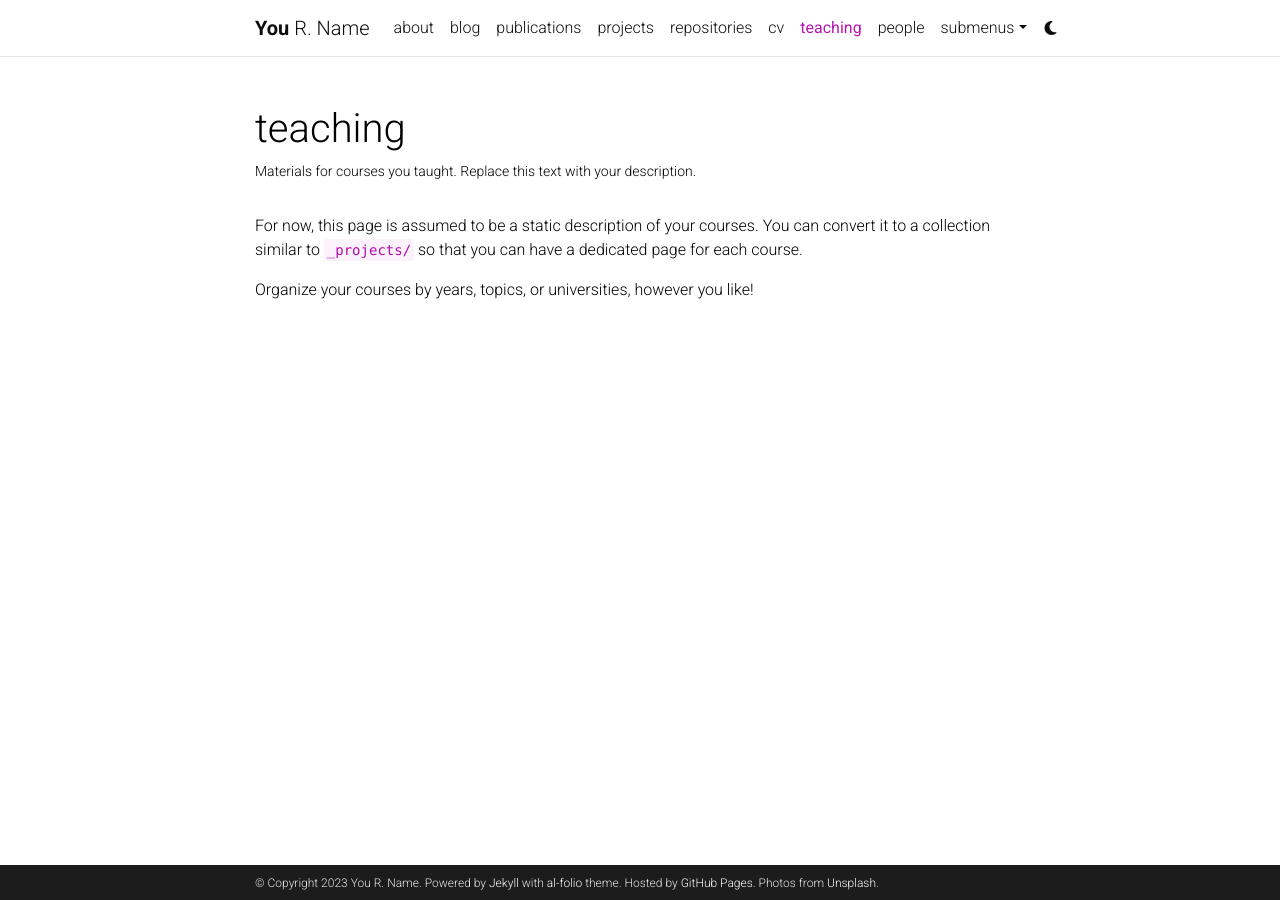
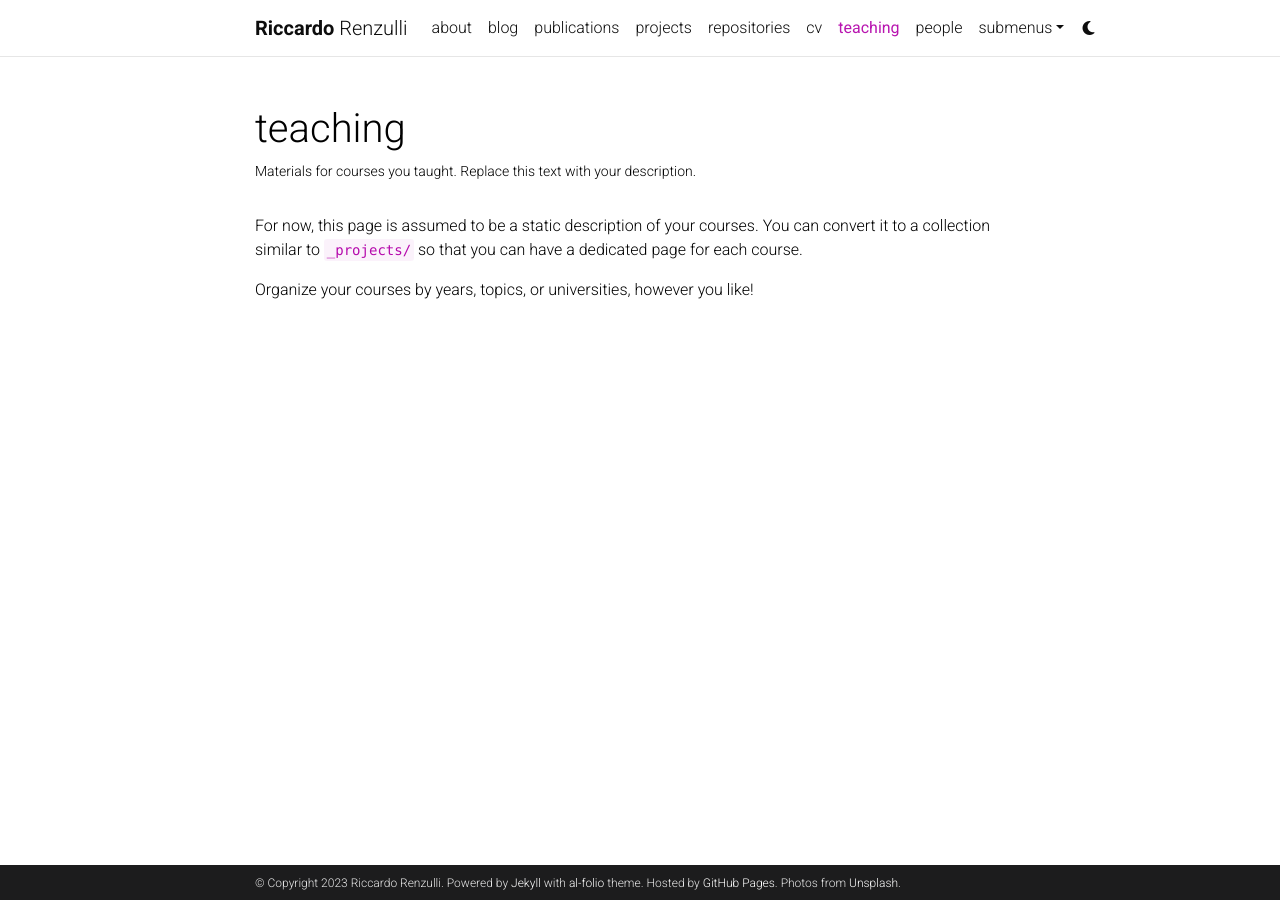
Before and after one commit to riccardorenzulli/riccardorenzulli, a Jekyll site: the page built from _pages/teaching.md, in a window 1280 px wide. Built offline with Jekyll 4.4.1, drawn with Linux system fonts in a browser that asks for light colours; comment, search, counter and statistics services are not loaded; a style sheet for code colours, icons or effects is not loaded.

```diff
--- a/_config.yml
+++ b/_config.yml
@@ -3,10 +3,10 @@
 # -----------------------------------------------------------------------------
 
 title: blank # the website title (if blank, full name will be used instead)
-first_name: You
-middle_name: R.
-last_name: Name
-email: you@example.com
+first_name: Riccardo
+middle_name:
+last_name: Renzulli
+email: riccardo.renzulli@unito.it
 description: > # the ">" symbol means to ignore newlines until "footer_text:"
   A simple, whitespace theme for academics. Based on [*folio](https://github.com/bogoli/-folio) design.
 footer_text: >
```
